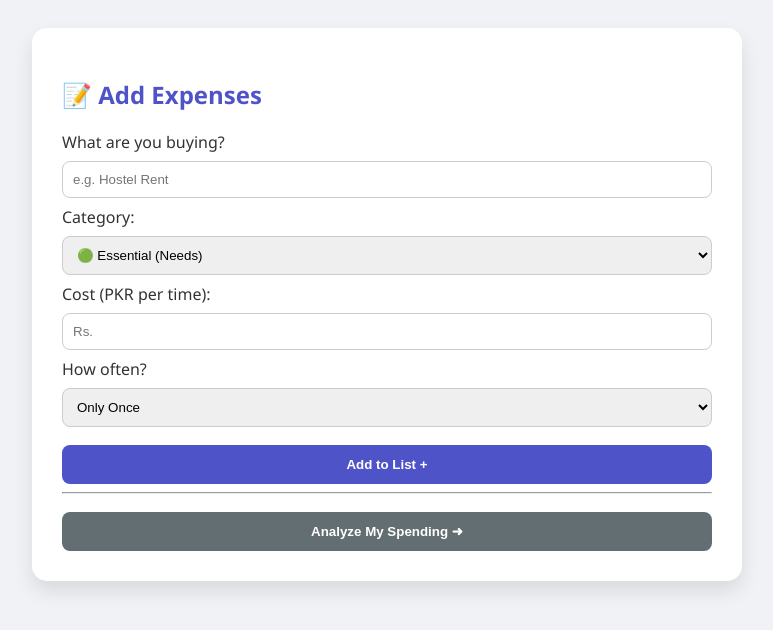
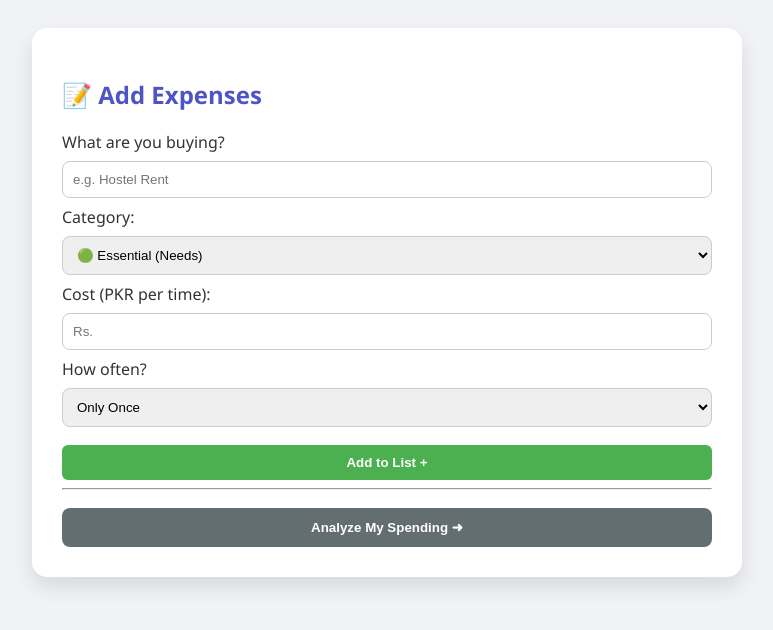
Before and after one commit to abubakar1722/ict-project, a plain HTML site: page page2.html in a window 1280 px wide. Shown: the whole page, without its empty margins (253-1026 px from the left). Drawn offline with Linux system fonts and the light colour scheme.

Commit message:
Refactor HTML structure and style for page2_Aliha Rana

```diff
--- a/page2.html
+++ b/page2.html
@@ -21,6 +21,20 @@ margin: auto;
 h2 { color: #4e54c8; }
 button { width: 100%; padding: 12px; background: #4e54c8; color: white; border: none; border-radius: 8px; font-weight: bold; cursor: pointer; margin-top: 10px; }
 input, select { width: 100%; padding: 10px; margin: 8px 0; border: 1px solid #ccc; border-radius: 8px; box-sizing: border-box; }
+.add-btn {
+  background-color: #4CAF50;
+  color: white;
+  padding: 10px 16px;
+  border: none;
+  border-radius: 6px;
+  cursor: pointer;
+  transition: all 0.3s ease;
+}
+
+.add-btn:hover {
+  background-color: #43a047;
+  transform: scale(1.05);
+}
 </style>
 </head>
 <body>
@@ -44,7 +58,7 @@ input, select { width: 100%; padding: 10px; margin: 8px 0; border: 1px solid #cc
 <option value="weekly">Once a Week</option>
 <option value="twice-week">Twice a Week</option>
 </select>
-<button onclick="addItem()">Add to List +</button>
+<button class="add-btn" onclick="addItem()">Add to List +</button>
 <hr>
 <div id="currentList" style="max-height: 150px; overflow-y: auto; font-size: 14px;"></div>
 <button onclick="window.location.href='page3.html'" style="background: #636e72;">Analyze My Spending ➜</button>
@@ -75,4 +89,5 @@ document.getElementById("costInput").value = "";
 }
 </script>
 </body>
+
 </html>
```
